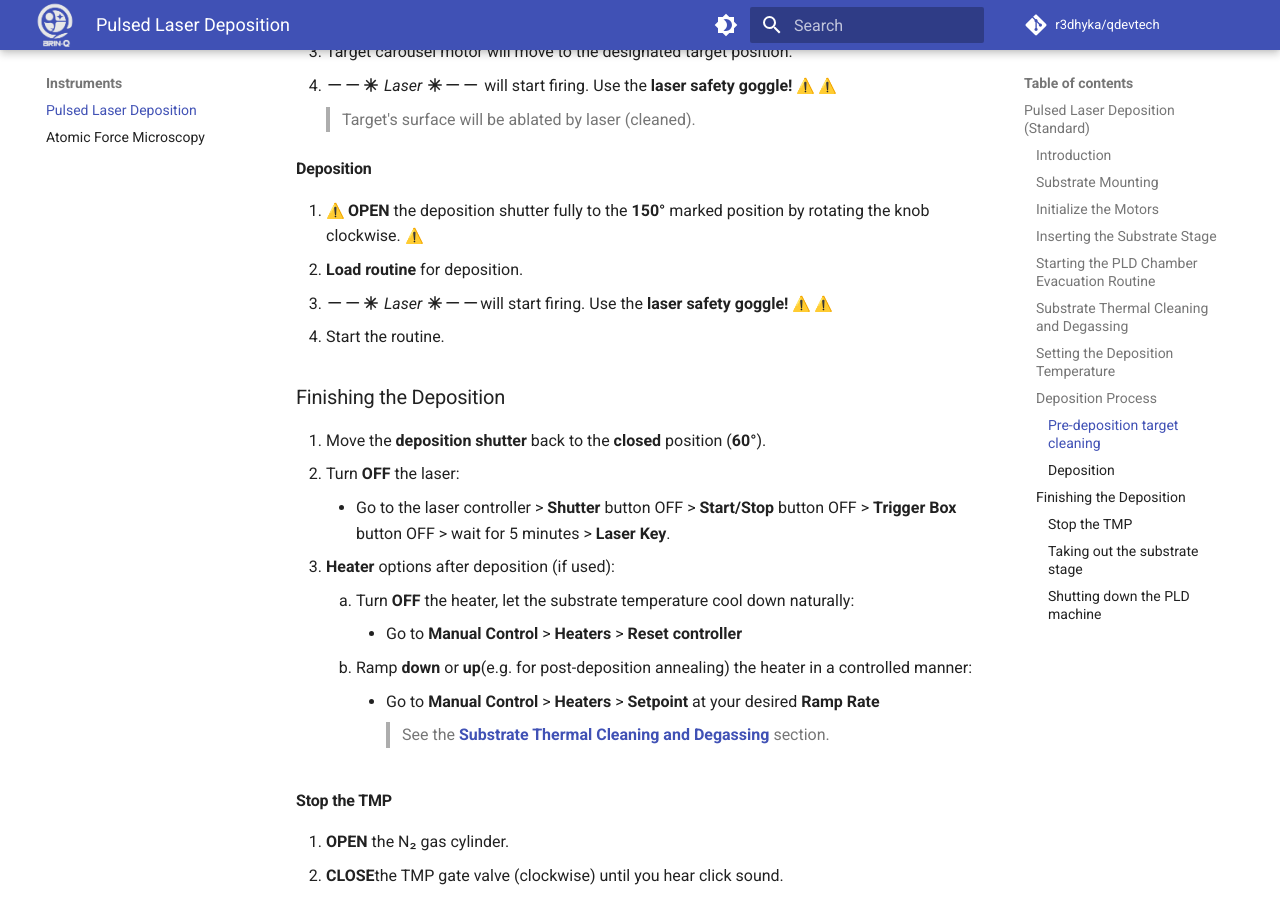
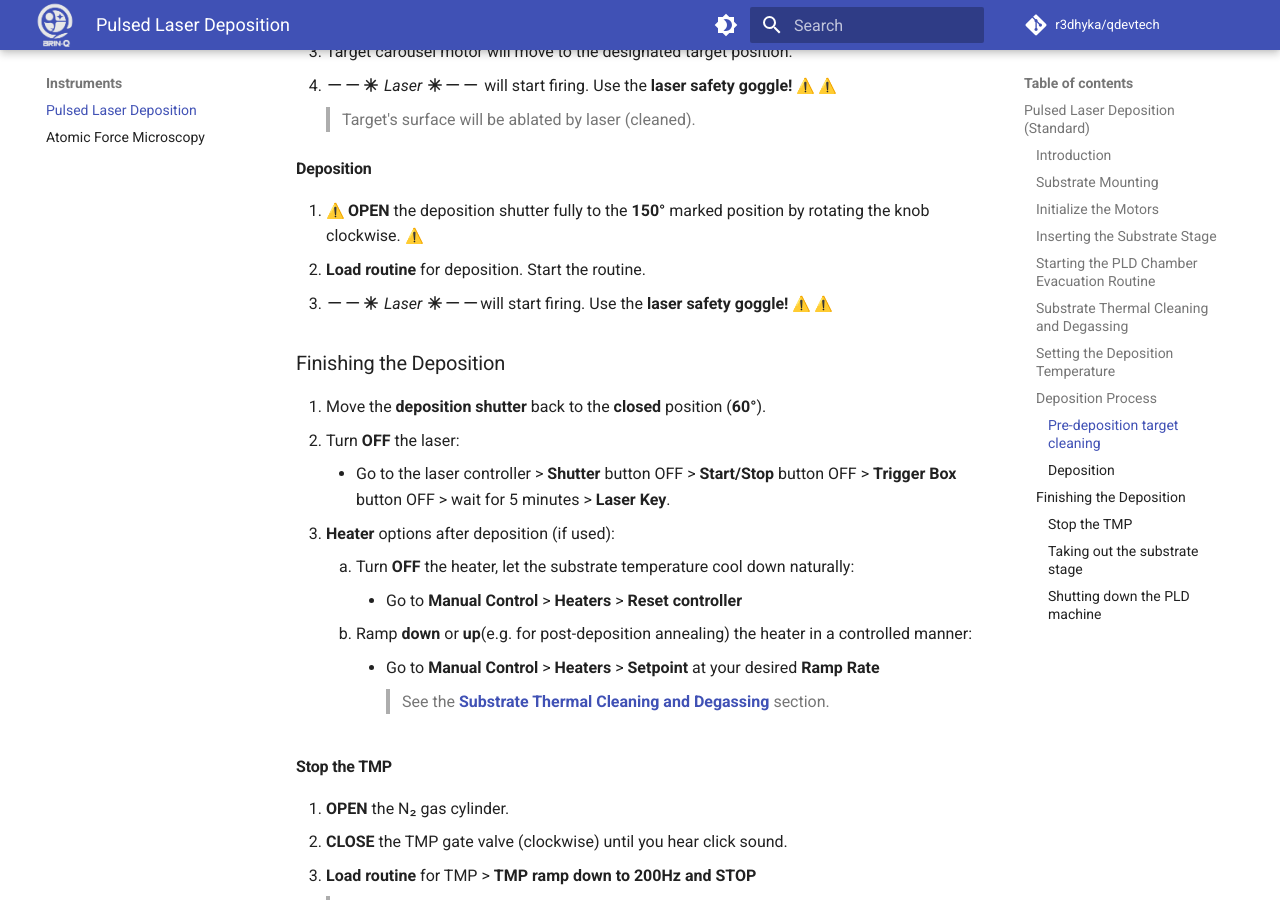
Before and after one commit to r3dhyka/qudev, an MkDocs documentation site: the page built from docs/instruments/pld.md, in a window 1280 px wide and 900 px high, scrolled down 3815 px. Built offline with MkDocs 1.6.1 and Material for MkDocs 9.7.7, drawn with Linux system fonts in a browser that asks for light colours; emoji names are drawn with the system emoji font; comment, search, counter and statistics services are not loaded; some of the changed lines change nothing that is shown.

Commit message:
Update pld.md

```diff
--- a/docs/instruments/pld.md
+++ b/docs/instruments/pld.md
@@ -100,9 +100,9 @@ This documentation covers the basic operation of PLD. For advanced operations su
 
 #### Deposition
 1. :warning: **OPEN** the deposition shutter fully to the **150°** marked position by rotating the knob clockwise. :warning:
-2. **Load routine** for deposition.
+2. **Load routine** for deposition. Start the routine.
 3. :octicons-dash-16::octicons-dash-16::material-asterisk: *Laser* :material-asterisk::octicons-dash-16::octicons-dash-16:will start firing. Use the **laser safety goggle!** :warning: :warning:
-4. Start the routine.
+
 
 ### Finishing the Deposition
 1. Move the **deposition shutter** back to the **closed** position (**60°**).
@@ -117,7 +117,7 @@ This documentation covers the basic operation of PLD. For advanced operations su
 
 #### Stop the TMP
 1. **OPEN** the N₂ gas cylinder.
-2. **CLOSE**the TMP gate valve (clockwise) until you hear click sound.
+2. **CLOSE** the TMP gate valve (clockwise) until you hear click sound.
 3. **Load routine** for TMP > **TMP ramp down to 200Hz and STOP**
 > TMP will ramp down to 200 Hz and then stopped.
 
```
